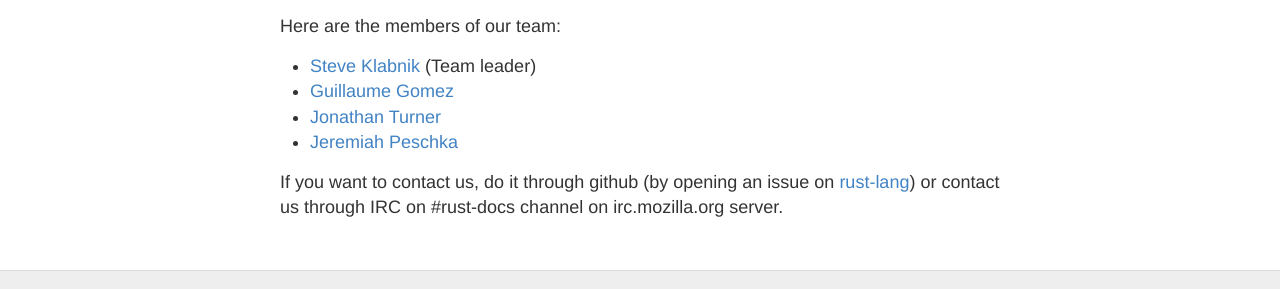
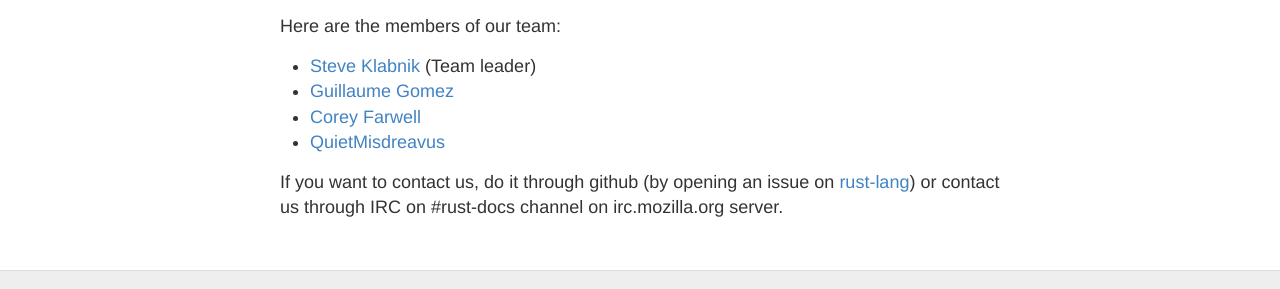
Before and after one commit to GuillaumeGomez/this-week-in-rust-docs, a Jekyll site: the page built from about.md, in a window 1280 px wide. Shown: the part 369-658 px from the top of the page. Built offline with Jekyll 4.4.1, drawn with Linux system fonts in a browser that asks for light colours.

Commit message:
Update rust doc team members

```diff
--- a/about.md
+++ b/about.md
@@ -15,7 +15,7 @@ Here are the members of our team:
 
  * [Steve Klabnik](https://github.com/steveklabnik) (Team leader)
  * [Guillaume Gomez](https://github.com/GuillaumeGomez)
- * [Jonathan Turner](https://github.com/jonathandturner)
- * [Jeremiah Peschka](https://github.com/peschkaj)
+ * [Corey Farwell](https://github.com/frewsxcv)
+ * [QuietMisdreavus](https://github.com/QuietMisdreavus)
 
 If you want to contact us, do it through github (by opening an issue on [rust-lang](https://github.com/rust-lang/rust)) or contact us through IRC on #rust-docs channel on irc.mozilla.org server.
```
